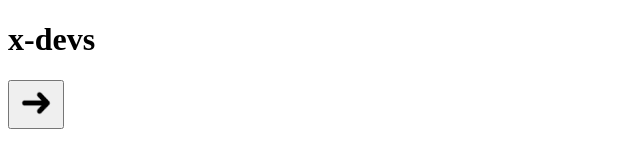
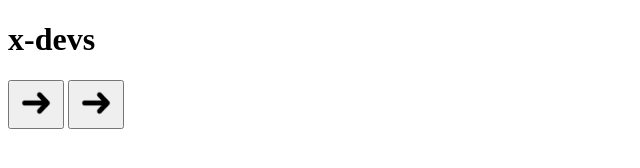
Before and after one commit to ocarlosbarros/xdevs, a plain HTML site: page index.html in a window 1280 px wide. Shown: the whole page, without its empty margins (0-640 px from the left). Drawn offline with Linux system fonts and the light colour scheme.

Commit message:
feat(index.html):create the button to advance

```diff
--- a/index.html
+++ b/index.html
@@ -16,6 +16,13 @@
             <img src="./src/imagens/seta.png"
             alt="botão de voltar">
         </button>
+
+        <button class="btn-arrow"
+        id="btn-back"
+        >
+            <img src="./src/imagens/seta.png"
+            alt="botão de avançar">
+        </button>
     </main>
 </body>
 </html>
```
